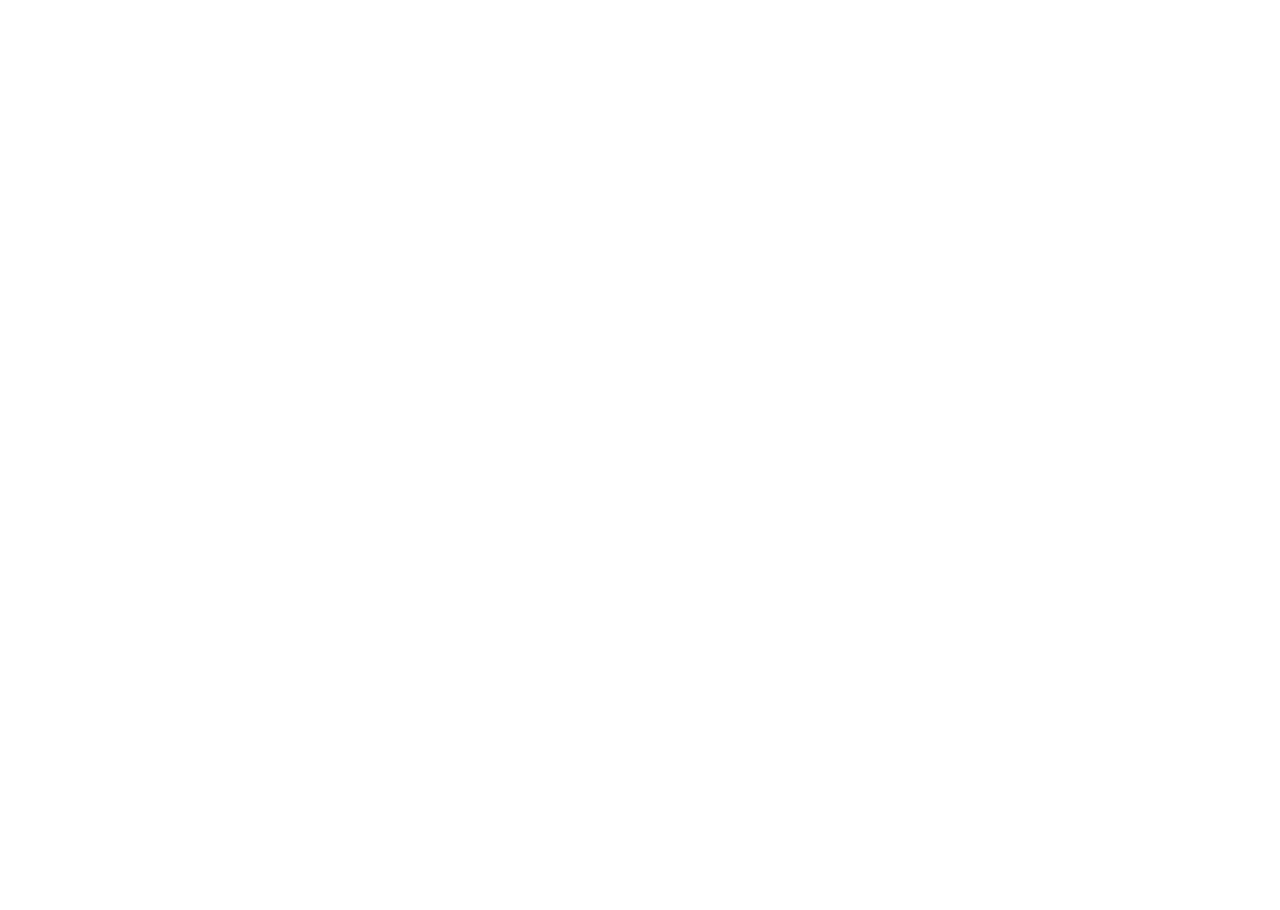
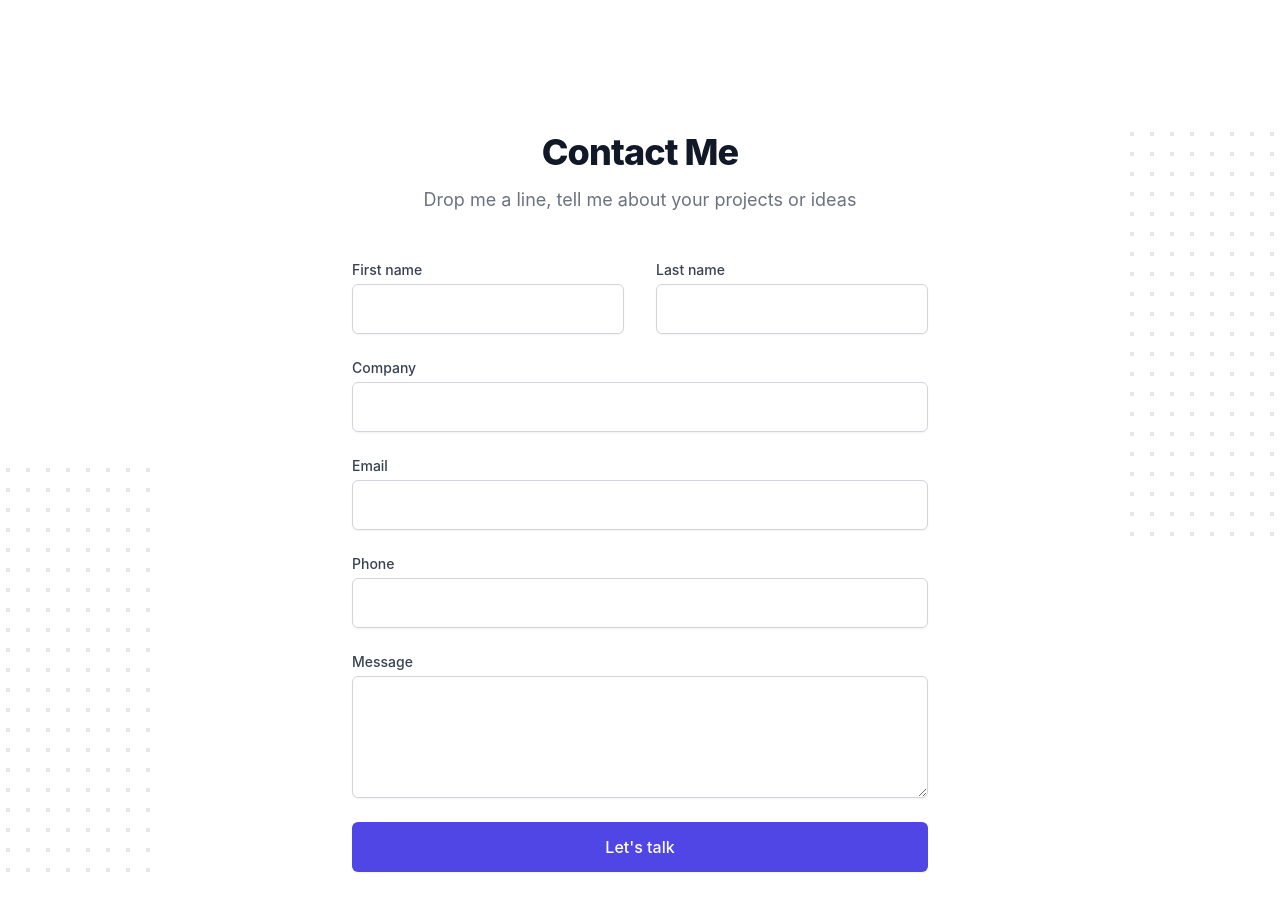
Before and after one commit to steinarbragi/steinario, a Next.js app: page / in a window 1280 px wide. Shown: the part 1040-1950 px from the top of the page. Before the commit the page ends 1076 px from the top, so only its background shows below. Built offline with nearby package versions, Linux system fonts and the light colour scheme.

Commit message:
added contact form with client validation

```diff
--- /dev/null
+++ b/components/contact.tsx
@@ -0,0 +1,222 @@
+/* eslint-disable react/jsx-props-no-spreading */
+import React from 'react';
+import { useFormik } from 'formik';
+import contactValidation from '../utils/contactValidation';
+
+const fieldClasses =
+  'py-3 px-4 block w-full shadow-sm focus:ring-indigo-500 focus:border-indigo-500 border-gray-300 rounded-md';
+
+const labelClasses = 'block text-sm font-medium text-gray-700';
+
+type ValidatedFieldProps = {
+  touched: boolean | undefined;
+  errors: string | undefined;
+  fieldName: string;
+  label: string;
+  fieldProps: any;
+};
+
+const ValidatedField = ({
+  touched,
+  errors,
+  fieldName,
+  label,
+  fieldProps,
+}: ValidatedFieldProps) => (
+  <div>
+    <label
+      htmlFor={fieldName}
+      className={`${labelClasses} ${touched && errors && 'text-red-500'}`}
+    >
+      {label}
+    </label>
+    <div className="mt-1">
+      <input
+        type="text"
+        id="firstName"
+        {...fieldProps}
+        autoComplete="given-name"
+        className={`${fieldClasses} ${touched && errors && 'border-red-500'}`}
+      />
+      {touched && errors ? <div className="text-red-500">{errors}</div> : null}
+    </div>
+  </div>
+);
+
+function ContactForm() {
+  const formik = useFormik({
+    initialValues: {
+      firstName: '',
+      lastName: '',
+      email: '',
+      phone: '',
+      company: '',
+      message: '',
+    },
+    validationSchema: contactValidation,
+    onSubmit: (values) => {
+      console.log(values);
+    },
+  });
+  return (
+    <form
+      id="contact"
+      action="#"
+      method="POST"
+      className="grid grid-cols-1 gap-y-6 sm:grid-cols-2 sm:gap-x-8"
+    >
+      <ValidatedField
+        touched={formik.touched.firstName}
+        errors={formik.errors.firstName}
+        fieldName={'firstName'}
+        label="First name"
+        fieldProps={formik.getFieldProps('firstName')}
+      />
+      <ValidatedField
+        touched={formik.touched.lastName}
+        errors={formik.errors.lastName}
+        fieldName={'lastName'}
+        label="Last name"
+        fieldProps={formik.getFieldProps('lastName')}
+      />
+
+      <div className="sm:col-span-2">
+        <ValidatedField
+          touched={formik.touched.company}
+          errors={formik.errors.company}
+          fieldName={'company'}
+          label="Company"
+          fieldProps={formik.getFieldProps('company')}
+        />
+      </div>
+      <div className="sm:col-span-2">
+        <ValidatedField
+          touched={formik.touched.email}
+          errors={formik.errors.email}
+          fieldName={'email'}
+          label="Email"
+          fieldProps={formik.getFieldProps('email')}
+        />
+      </div>
+      <div className="sm:col-span-2">
+        <ValidatedField
+          touched={formik.touched.phone}
+          errors={formik.errors.phone}
+          fieldName={'phone'}
+          label="Phone"
+          fieldProps={formik.getFieldProps('phone')}
+        />
+      </div>
+      <div className="sm:col-span-2">
+        <label htmlFor="message" className={labelClasses}>
+          Message
+        </label>
+        <div className="mt-1">
+          <textarea
+            id="message"
+            rows={4}
+            className={fieldClasses}
+            {...formik.getFieldProps('message')}
+          />
+          {formik.touched.message && formik.errors.message ? (
+            <div className="text-red-500">{formik.errors.message}</div>
+          ) : null}
+        </div>
+      </div>
+      <div className="sm:col-span-2">
+        <button
+          type="submit"
+          className="w-full inline-flex items-center justify-center px-6 py-3 border border-transparent rounded-md shadow-sm text-base font-medium text-white bg-indigo-600 hover:bg-indigo-700 focus:outline-none focus:ring-2 focus:ring-offset-2 focus:ring-indigo-500"
+        >
+          {"Let's talk"}
+        </button>
+      </div>
+    </form>
+  );
+}
+
+export default function Contact() {
+  return (
+    <div className="bg-white py-16 px-4 overflow-hidden sm:px-6 lg:px-8 lg:py-24">
+      <div className="relative max-w-xl mx-auto">
+        <svg
+          className="absolute left-full transform translate-x-1/2"
+          width={404}
+          height={404}
+          fill="none"
+          viewBox="0 0 404 404"
+          aria-hidden="true"
+        >
+          <defs>
+            <pattern
+              id="85737c0e-0916-41d7-917f-596dc7edfa27"
+              x={0}
+              y={0}
+              width={20}
+              height={20}
+              patternUnits="userSpaceOnUse"
+            >
+              <rect
+                x={0}
+                y={0}
+                width={4}
+                height={4}
+                className="text-gray-200"
+                fill="currentColor"
+              />
+            </pattern>
+          </defs>
+          <rect
+            width={404}
+            height={404}
+            fill="url(#85737c0e-0916-41d7-917f-596dc7edfa27)"
+          />
+        </svg>
+        <svg
+          className="absolute right-full bottom-0 transform -translate-x-1/2"
+          width={404}
+          height={404}
+          fill="none"
+          viewBox="0 0 404 404"
+          aria-hidden="true"
+        >
+          <defs>
+            <pattern
+              id="85737c0e-0916-41d7-917f-596dc7edfa27"
+              x={0}
+              y={0}
+              width={20}
+              height={20}
+              patternUnits="userSpaceOnUse"
+            >
+              <rect
+                x={0}
+                y={0}
+                width={4}
+                height={4}
+                className="text-gray-200"
+                fill="currentColor"
+              />
+            </pattern>
+          </defs>
+          <rect
+            width={404}
+            height={404}
+            fill="url(#85737c0e-0916-41d7-917f-596dc7edfa27)"
+          />
+        </svg>
+        <div className="text-center">
+          <h2 className="text-3xl font-extrabold tracking-tight text-gray-900 sm:text-4xl">
+            Contact Me
+          </h2>
+          <p className="mt-4 text-lg leading-6 text-gray-500">
+            Drop me a line, tell me about your projects or ideas
+          </p>
+        </div>
+        <div className="mt-12">
+          <ContactForm />
+        </div>
+      </div>
+    </div>
+  );
+}
--- a/components/hero.tsx
+++ b/components/hero.tsx
@@ -8,21 +8,21 @@ import {
 const supportLinks = [
   {
     name: 'Web',
-    href: 'mailto:s@steinar.io?subject=Help me build a website',
+    href: '#contact',
     description:
       "I've been building websites for over a decade. My tech stack is always evolving. I love React and Next.js these days.",
     icon: DesktopComputerIcon,
   },
   {
     name: 'Mobile',
-    href: "mailto:s@steinar.io?subject=Let's build an app!",
+    href: '#contact',
     description:
       "Let's make an app! I'm experienced with react-native and flutter.",
     icon: DeviceMobileIcon,
   },
   {
     name: 'Cloud',
-    href: 'mailto:s@steinar.io',
+    href: '#contact',
     description:
       "Let's geek out with serverless functions and microservices. I can also build and maintain CI/CD and DevOps pipelines.",
     icon: CloudIcon,
--- a/package.json
+++ b/package.json
@@ -14,11 +14,14 @@
     "@tailwindcss/forms": "^0.3.3",
     "classnames": "^2.3.1",
     "cross-env": "^7.0.3",
+    "formik": "^2.2.9",
     "next": "11.1.0",
     "prettier": "^2.3.2",
     "prop-types": "^15.7.2",
     "react": "17.0.2",
-    "react-dom": "17.0.2"
+    "react-dom": "17.0.2",
+    "twin.macro": "^2.6.2",
+    "yup": "^0.32.9"
   },
   "devDependencies": {
     "@types/react": "17.0.18",
--- a/pages/index.tsx
+++ b/pages/index.tsx
@@ -1,11 +1,15 @@
 import React, { ReactElement } from 'react';
+import Contact from '../components/contact';
 import Hero from '../components/hero';
 import Layout from '../components/layout';
 
 function Index(): ReactElement {
   return (
     <Layout>
-      <Hero />
+      <>
+        <Hero />
+        <Contact />
+      </>
     </Layout>
   );
 }
--- /dev/null
+++ b/utils/contactValidation.ts
@@ -0,0 +1,20 @@
+import * as Yup from 'yup';
+
+const contactValidation = Yup.object().shape({
+  email: Yup.string()
+    .email('Invalid email address')
+    .required('Email address is required')
+    .max(100, 'Too Long!'),
+  firstName: Yup.string()
+    .required('First name is required')
+    .max(200, 'First name is too long.'),
+  lastName: Yup.string().max(100, 'Last name is too long.'),
+  phone: Yup.string()
+    .min(7, 'Phone number should be at least 7 characters')
+    .max(50, 'Phone is too long'),
+  message: Yup.string()
+    .min(3, 'Message should be at least 3 characters')
+    .max(5000, 'Message is too long'),
+});
+
+export default contactValidation;
```
Also changed, not shown: public/img/steinar.png (deleted), 1 other file (tests, documents, lock files or other folders).
